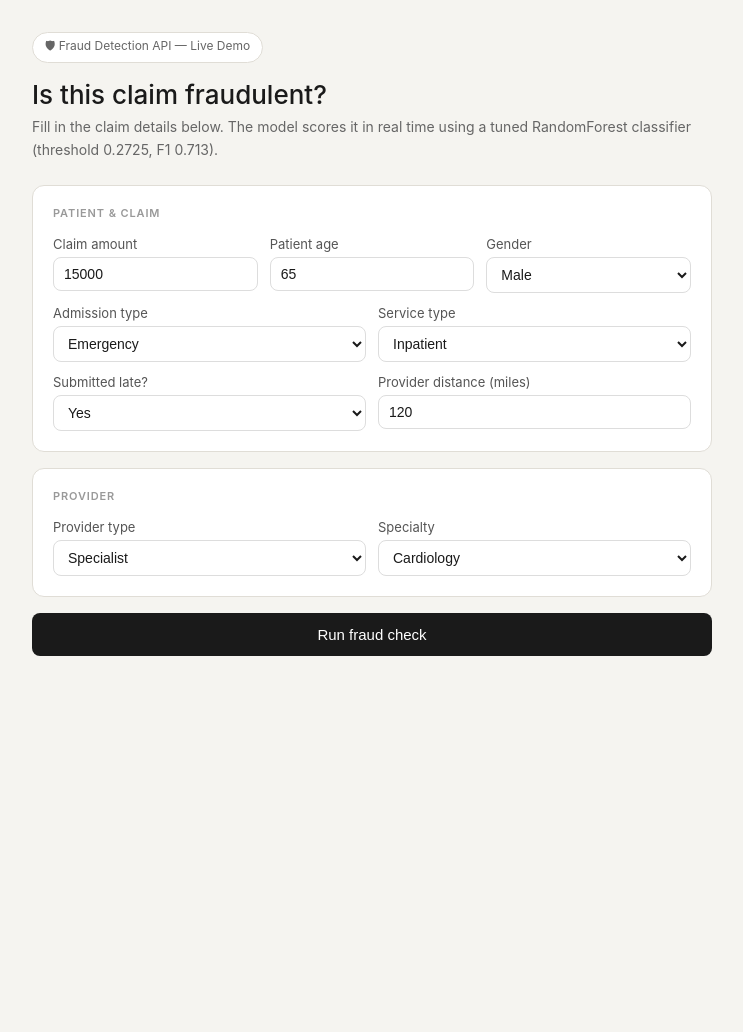
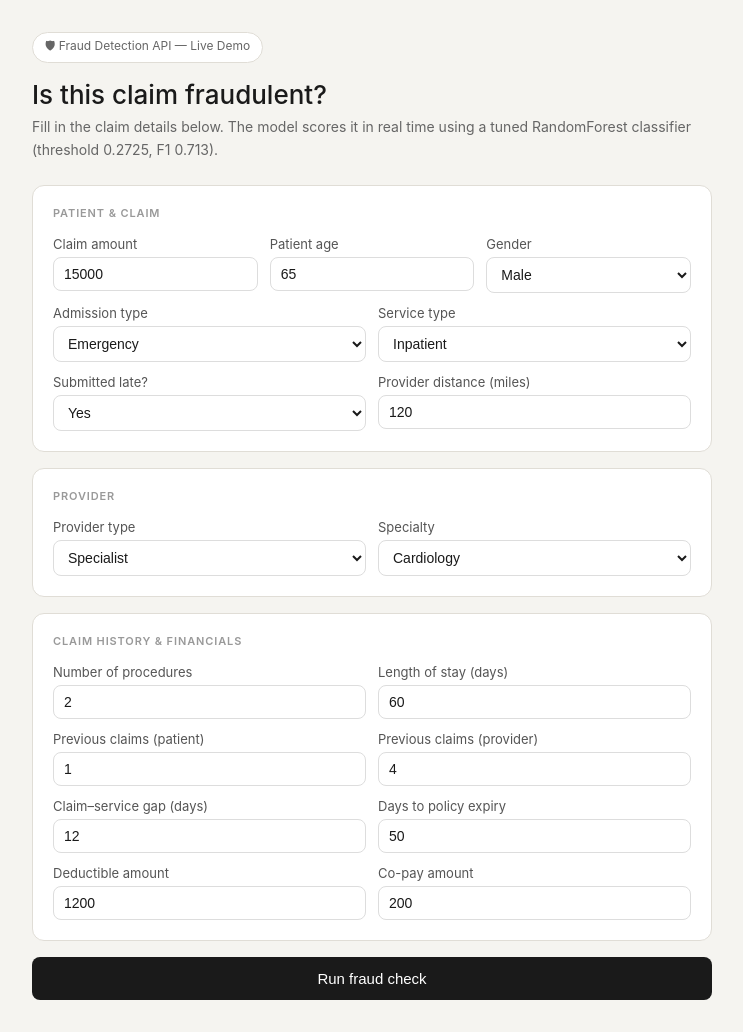
Before and after one commit to sirgeoffrey61/fraud-detection-api, a plain HTML site: page index.html in a window 1280 px wide. Shown: the whole page, without its empty margins (268-1011 px from the left). Before the commit the page ends 800 px from the top, so only its background shows below. Drawn offline with Linux system fonts and the light colour scheme.

Commit message:
Add full feature form
Co-authored-by: Cursor <cursoragent@cursor.com>

```diff
--- a/index.html
+++ b/index.html
@@ -81,6 +81,26 @@ h1{font-size:26px;font-weight:500;margin-bottom:.4rem}
     </div>
   </div>
 
+  <div class="form-card">
+    <div class="section-label">Claim history &amp; financials</div>
+    <div class="grid-2" style="margin-bottom:12px">
+      <div class="field"><label>Number of procedures</label><input type="number" id="number_of_procedures" value="2" min="1"></div>
+      <div class="field"><label>Length of stay (days)</label><input type="number" id="length_of_stay_days" value="60" min="0"></div>
+    </div>
+    <div class="grid-2" style="margin-bottom:12px">
+      <div class="field"><label>Previous claims (patient)</label><input type="number" id="previous_claims_patient" value="1" min="0"></div>
+      <div class="field"><label>Previous claims (provider)</label><input type="number" id="previous_claims_provider" value="4" min="0"></div>
+    </div>
+    <div class="grid-2" style="margin-bottom:12px">
+      <div class="field"><label>Claim–service gap (days)</label><input type="number" id="claim_service_gap_days" value="12" min="0"></div>
+      <div class="field"><label>Days to policy expiry</label><input type="number" id="days_to_policy_expiry" value="50" min="0"></div>
+    </div>
+    <div class="grid-2">
+      <div class="field"><label>Deductible amount</label><input type="number" id="deductible_amount" value="1200" min="0" step="0.01"></div>
+      <div class="field"><label>Co-pay amount</label><input type="number" id="copay_amount" value="200" min="0" step="0.01"></div>
+    </div>
+  </div>
+
   <button class="submit-btn" id="predict-btn" onclick="runPrediction()">
     <span id="btn-text">Run fraud check</span>
     <div class="spinner" id="spinner"></div>
@@ -124,7 +144,15 @@ async function runPrediction(){
     Admission_Type:document.getElementById('admission_type').value,
     Service_Type:document.getElementById('service_type').value,
     Provider_Patient_Distance_Miles:parseFloat(document.getElementById('distance').value)||5,
-    Claim_Submitted_Late:parseInt(document.getElementById('claim_late').value)
+    Claim_Submitted_Late:parseInt(document.getElementById('claim_late').value),
+    Number_of_Procedures:parseInt(document.getElementById('number_of_procedures').value)||2,
+    Number_of_Previous_Claims_Patient:parseInt(document.getElementById('previous_claims_patient').value)||1,
+    Number_of_Previous_Claims_Provider:parseInt(document.getElementById('previous_claims_provider').value)||4,
+    Length_of_Stay_Days:parseInt(document.getElementById('length_of_stay_days').value)||60,
+    Claim_Service_Gap_Days:parseInt(document.getElementById('claim_service_gap_days').value)||12,
+    Days_To_Policy_Expiry:parseInt(document.getElementById('days_to_policy_expiry').value)||50,
+    Deductible_Amount:parseFloat(document.getElementById('deductible_amount').value)||1200,
+    CoPay_Amount:parseFloat(document.getElementById('copay_amount').value)||200
   };
   try{
     const res=await fetch('https://fraud-detection-api-eoje.onrender.com/predict',{
```
